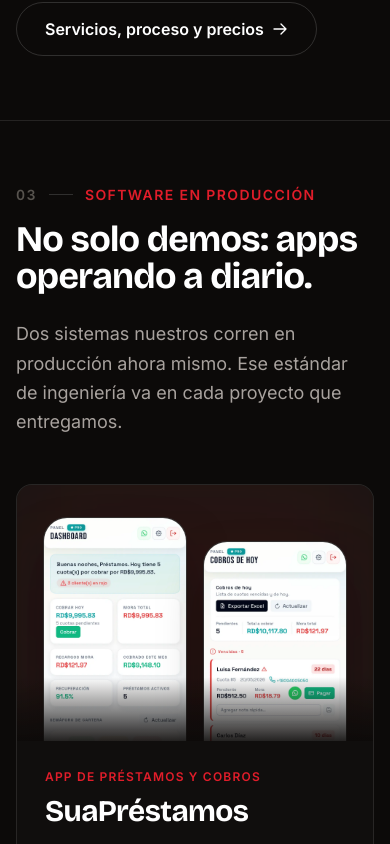
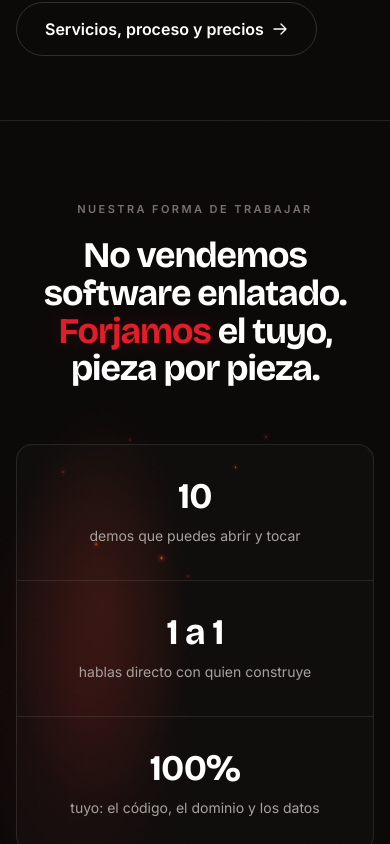
Before and after one commit to Najo24-code/pilotoapps-web, a Next.js app: page / in a window 390 px wide. Shown: the part 4080-4924 px from the top of the page. Built offline with nearby package versions, Linux system fonts and the light colour scheme.

Commit message:
feat: banda de firma con manifiesto centrado (eco de la fragua) y 3 datos honestos, rompe el patron repetido de encabezados y le da ritmo a la home

```diff
--- a/app/page.tsx
+++ b/app/page.tsx
@@ -273,6 +273,53 @@
         </div>
       </section>
 
+      {/* MANIFIESTO — momento de firma: la marca habla, eco del hero (fragua) + prueba honesta */}
+      <section className="relative overflow-hidden border-t border-white/10 py-20 md:py-28">
+        <div className="forge-glow absolute inset-0" />
+        <div className="dotgrid absolute inset-0 opacity-20" />
+        <div className="pointer-events-none absolute inset-0 overflow-hidden" aria-hidden="true">
+          {EMBERS.slice(0, 8).map((e, i) => (
+            <span
+              key={i}
+              className="ember"
+              style={{
+                left: e.left,
+                top: e.top,
+                width: e.s,
+                height: e.s,
+                ["--dur" as string]: e.dur,
+                ["--delay" as string]: e.delay,
+              }}
+            />
+          ))}
+        </div>
+
+        <div className="relative mx-auto max-w-5xl px-4 text-center sm:px-6 lg:px-8">
+          <Reveal>
+            <p className="text-[11px] font-semibold uppercase tracking-[0.22em] text-stone-500 sm:text-xs">
+              Nuestra forma de trabajar
+            </p>
+            <h2 className="mx-auto mt-5 max-w-3xl font-display text-4xl font-bold leading-[1.05] tracking-[-0.03em] text-white md:text-6xl">
+              No vendemos software enlatado. <span className="ember-text">Forjamos</span> el tuyo, pieza por pieza.
+            </h2>
+          </Reveal>
+          <Reveal delay={0.08}>
+            <dl className="mx-auto mt-14 grid max-w-3xl divide-y divide-white/10 overflow-hidden rounded-2xl border border-white/10 bg-white/[.02] sm:grid-cols-3 sm:divide-y-0 sm:divide-x">
+              {[
+                ["10", "demos que puedes abrir y tocar"],
+                ["1 a 1", "hablas directo con quien construye"],
+                ["100%", "tuyo: el código, el dominio y los datos"],
+              ].map(([n, t]) => (
+                <div key={t} className="px-6 py-8">
+                  <dt className="font-display text-4xl font-bold tracking-[-0.02em] text-white md:text-5xl">{n}</dt>
+                  <dd className="mt-2 text-sm leading-relaxed text-stone-400">{t}</dd>
+                </div>
+              ))}
+            </dl>
+          </Reveal>
+        </div>
+      </section>
+
       {/* SOFTWARE EN PRODUCCIÓN — los dos casos, compactos */}
       <section className="border-t border-white/10 py-16 md:py-24">
         <div className="mx-auto max-w-6xl px-4 sm:px-6 lg:px-8">
```
